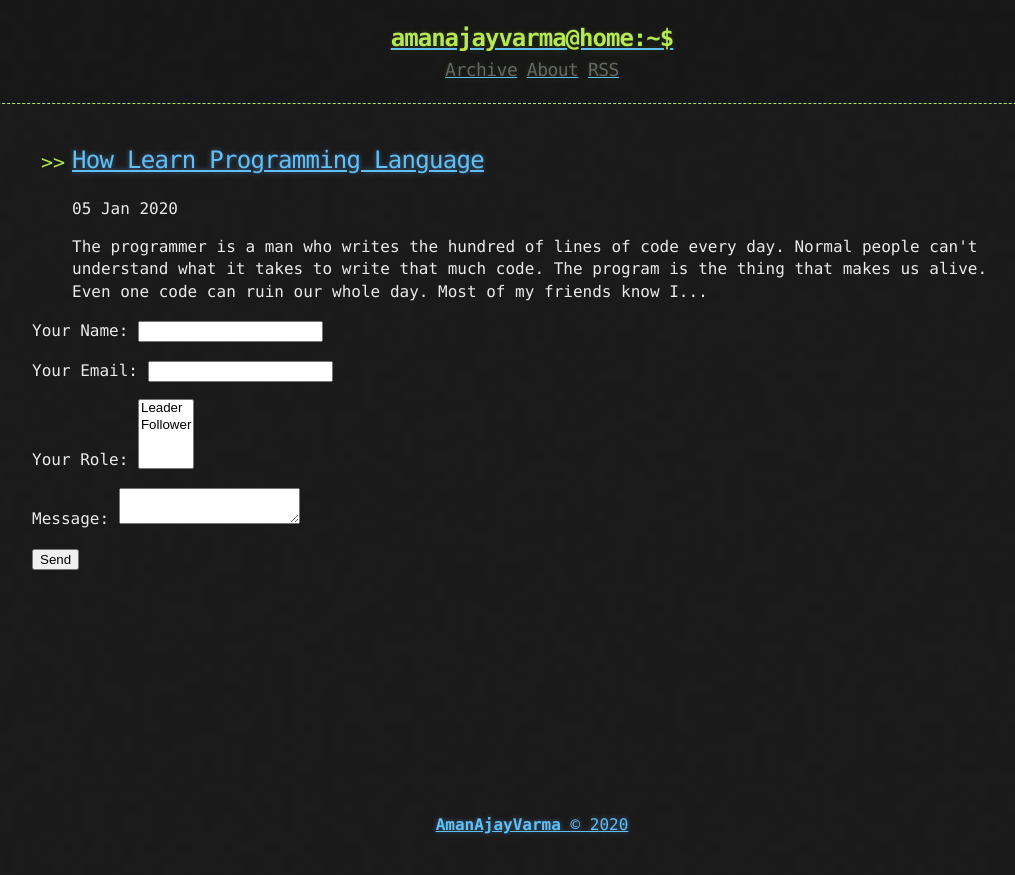
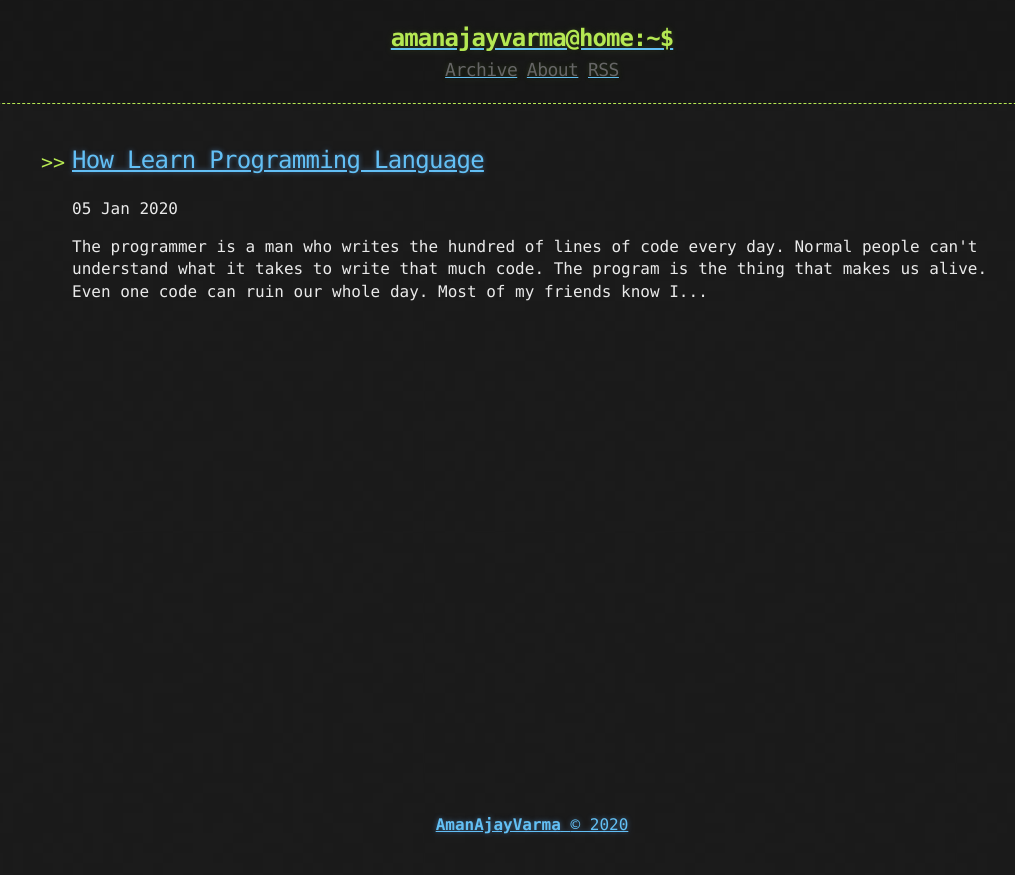
Before and after one commit to tocttou/hacker-blog, a Jekyll site: the page built from index.html, in a window 1280 px wide. Shown: the top 875 px of the page, without its empty margins (108-1123 px from the left). Built offline with Jekyll 4.4.1, drawn with Linux system fonts in a browser that asks for light colours; the list of posts is cut into pages by our own code; comment, search, counter and statistics services are not loaded.

Commit message:
Update index.html

```diff
--- a/index.html
+++ b/index.html
@@ -16,24 +16,3 @@ layout: default
       </li>
     {% endfor %}
 </ul>
-
-<form name="contact" method="POST" data-netlify="true">
-  <p>
-    <label>Your Name: <input type="text" name="name" /></label>
-  </p>
-  <p>
-    <label>Your Email: <input type="email" name="email" /></label>
-  </p>
-  <p>
-    <label>Your Role: <select name="role[]" multiple>
-      <option value="leader">Leader</option>
-      <option value="follower">Follower</option>
-    </select></label>
-  </p>
-  <p>
-    <label>Message: <textarea name="message"></textarea></label>
-  </p>
-  <p>
-    <button type="submit">Send</button>
-  </p>
-</form>
```
